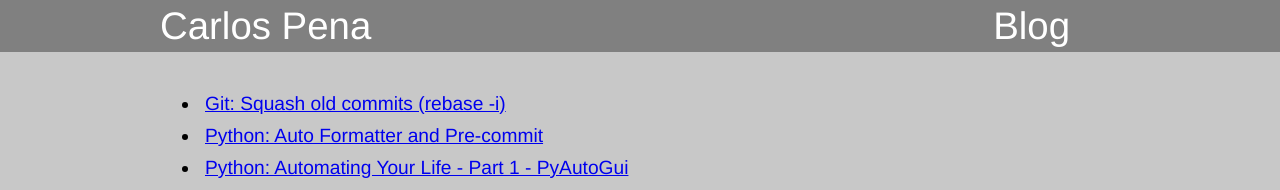
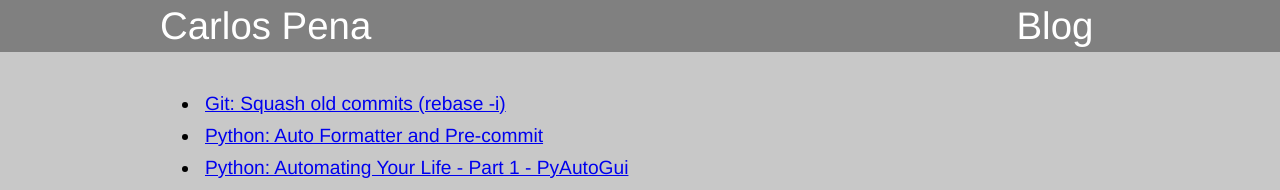
Before and after one commit to CarlosPena00/carlospena00.github.io, a Jekyll site: the page built from pages/blog.md, in a window 1280 px wide. Shown: the top 190 px of the page. Built offline with Jekyll 4.4.1, drawn with Linux system fonts in a browser that asks for light colours.

Commit message:
css(header): Increase logo relative space
- grid-template-columns 2 1

```diff
--- a/assets/style.css
+++ b/assets/style.css
@@ -74,7 +74,7 @@ header nav {
     width: 90%;
     max-width: 1000px;
     display: grid;
-    grid-template-columns: 1fr 1fr;
+    grid-template-columns: 2fr 1fr;
     align-items: center;
 }
 
```
